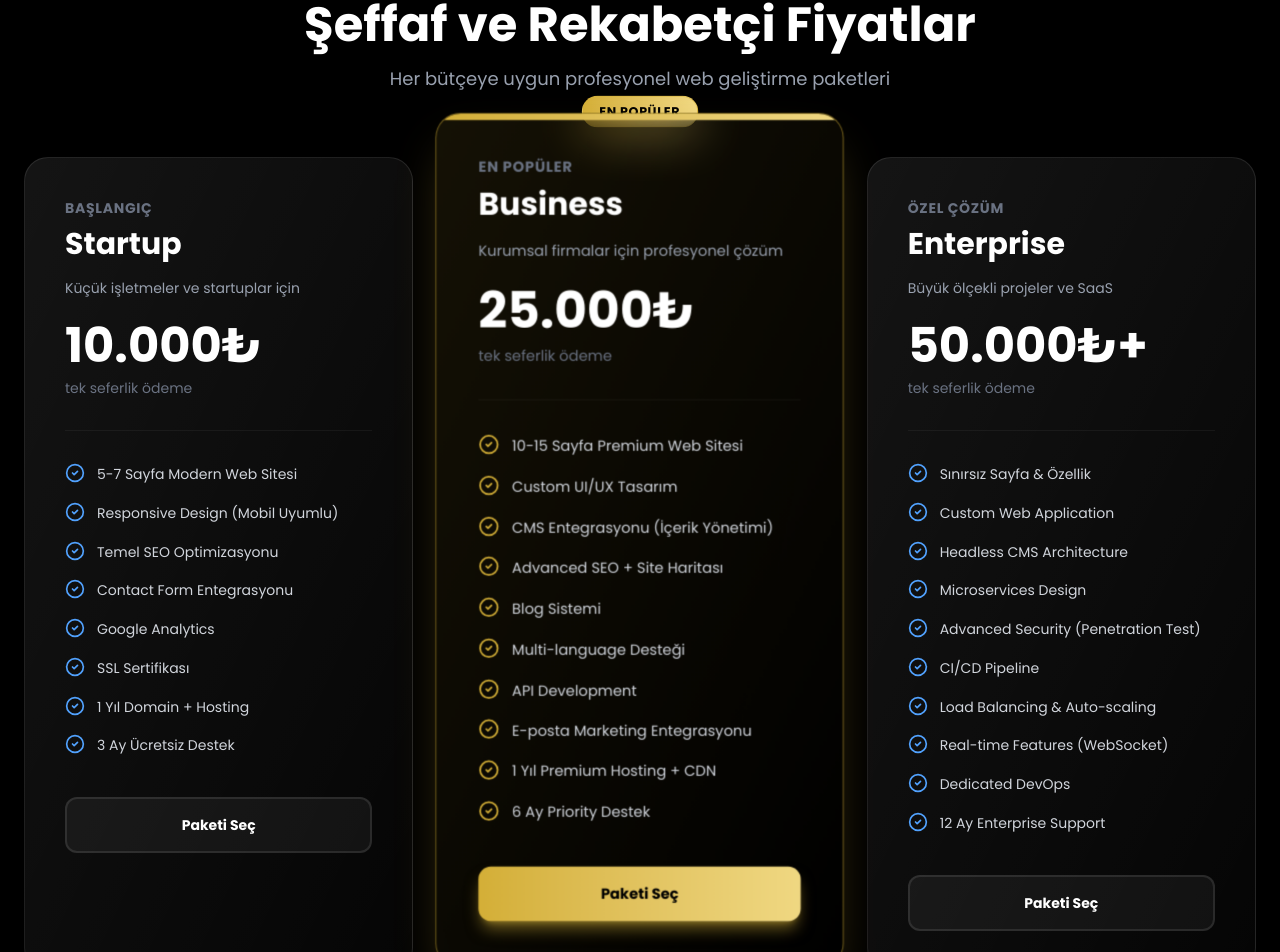
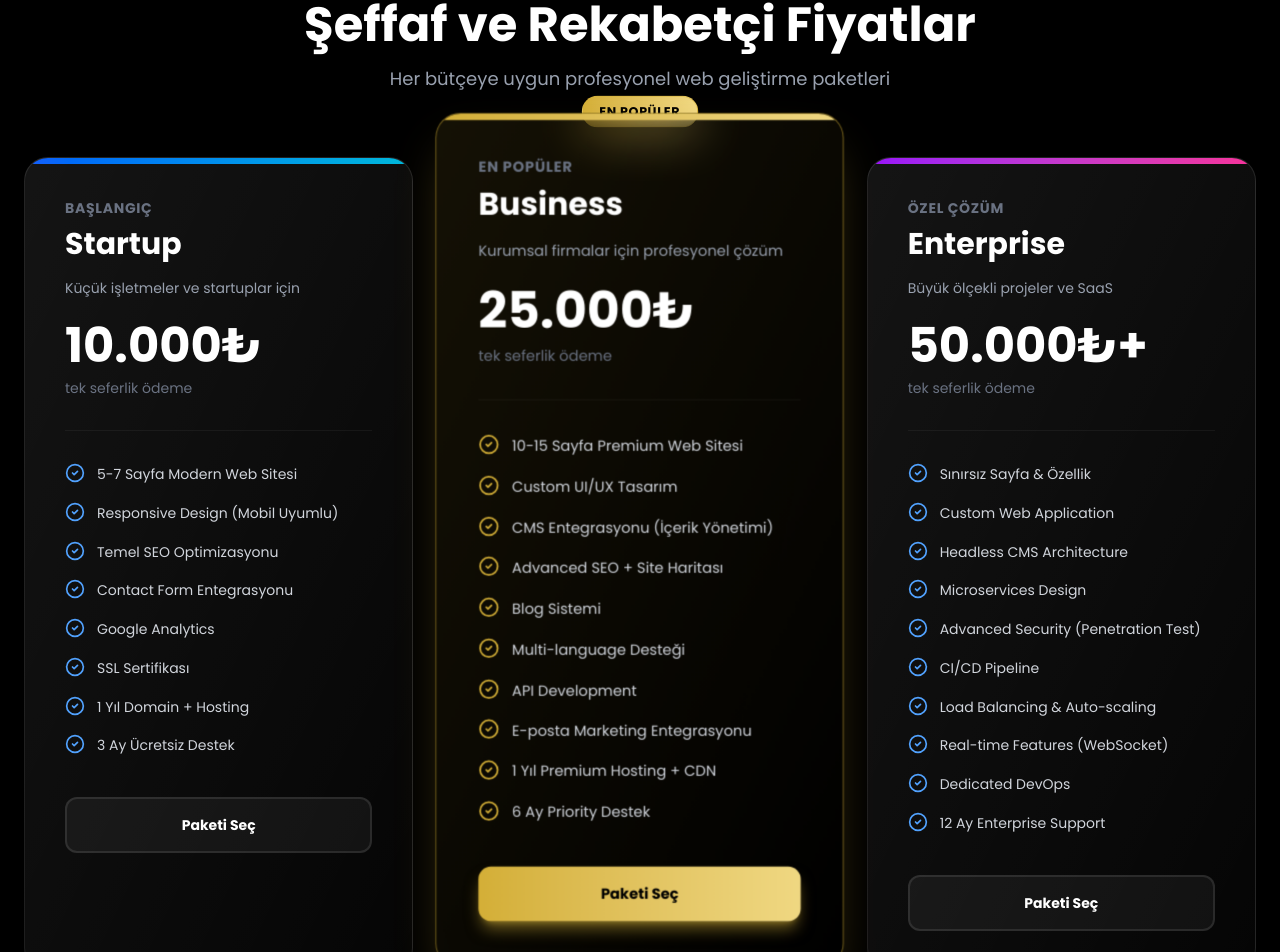
Before and after one commit to iddaasohbet/celvo, a Next.js app: page /hizmetler/web-gelistirme in a window 1280 px wide. Shown: the part 2781-3733 px from the top of the page. Built offline with nearby package versions, Linux system fonts and the light colour scheme.

Commit message:
Fix: gradient property eklendi

```diff
--- a/src/app/hizmetler/web-gelistirme/page.tsx
+++ b/src/app/hizmetler/web-gelistirme/page.tsx
@@ -61,6 +61,7 @@ const packages = [
       "3 Ay Ücretsiz Destek",
     ],
     popular: false,
+    gradient: "from-blue-600 to-cyan-500",
   },
   {
     name: "Business",
@@ -80,6 +81,7 @@ const packages = [
       "6 Ay Priority Destek",
     ],
     popular: true,
+    gradient: "from-[#d4af37] to-[#f0d882]",
   },
   {
     name: "Enterprise",
@@ -99,6 +101,7 @@ const packages = [
       "12 Ay Enterprise Support",
     ],
     popular: false,
+    gradient: "from-purple-600 to-pink-500",
   },
 ];
 
```
